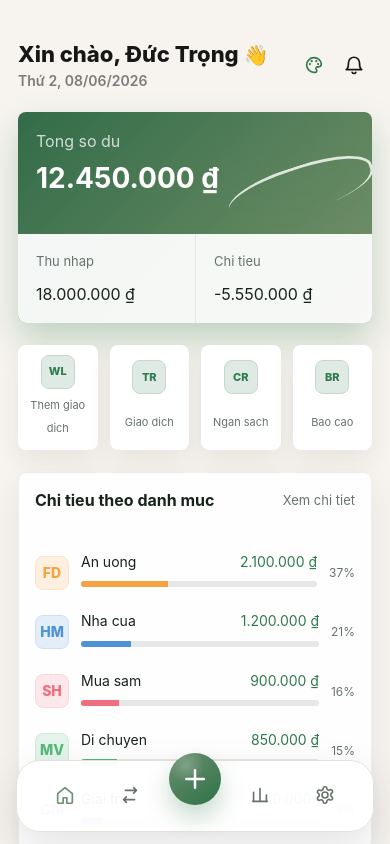
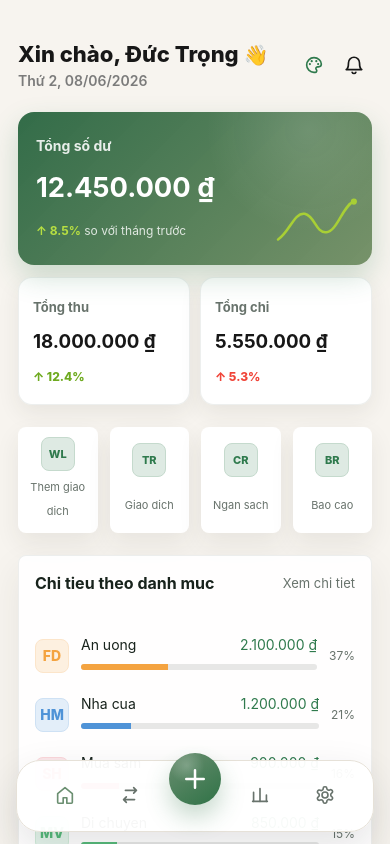
Before and after one commit to Harold-Luong/personal-hub, a React (Vite) app: page / in a window 390 px wide. Shown: the top 844 px of the page. Built offline with nearby package versions, Linux system fonts and the light colour scheme.

Commit message:
BalanceHeroCard UI

```diff
--- a/src/modules/expenses/components/dashboard/BalanceHeroCard.jsx
+++ b/src/modules/expenses/components/dashboard/BalanceHeroCard.jsx
@@ -1,25 +1,80 @@
-import AmountText from '../shared/AmountText'
+import AmountText from "../shared/AmountText";
+import { getBalanceTrendVisual } from "../../utils/getBalanceTrendVisual";
 
-export default function BalanceHeroCard({ balance = 0, expense = 0, income = 0 }) {
+export default function BalanceHeroCard({
+    balance = 0,
+    balanceTrend = -10,
+    expense = 0,
+    expenseTrend = 0,
+    income = 0,
+    incomeTrend = 0,
+}) {
+    const {
+        direction: balanceTrendDirection,
+        symbol: balanceTrendSymbol,
+        sparklinePath,
+        sparklineEndY,
+    } = getBalanceTrendVisual(balanceTrend);
+    const {
+        direction: incomeTrendDirection,
+        symbol: incomeTrendSymbol,
+    } = getBalanceTrendVisual(incomeTrend);
+    const {
+        direction: expenseTrendDirection,
+        symbol: expenseTrendSymbol,
+    } = getBalanceTrendVisual(expenseTrend);
+
     return (
         <section className="balance-hero-card">
             <div className="balance-hero-card__main">
-        <p>Tong so du</p>
+                <div className="balance-hero-card__content">
+                    <p>Tổng số dư</p>
                     <strong>
                         <AmountText amount={balance} />
                     </strong>
-        <span className="balance-hero-card__sparkline" />
+                    <span className="balance-hero-card__comparison">
+                        <b className={balanceTrendDirection}>
+                            {balanceTrendSymbol} {Math.abs(balanceTrend)}%
+                        </b>{" "}
+                        so với tháng trước
+                    </span>
                 </div>
+
+                <svg
+                    aria-hidden="true"
+                    className={`balance-hero-card__sparkline ${balanceTrendDirection}`}
+                    viewBox="0 0 80 52"
+                >
+                    <path d={sparklinePath} />
+                    <circle cx="76" cy={sparklineEndY} r="3" />
+                </svg>
+            </div>
+
             <div className="balance-hero-card__split">
-        <div>
-          <p>Thu nhap</p>
+                <div className="balance-hero-card__item">
+                    <p>Tổng thu</p>
+                    <strong>
                         <AmountText amount={income} />
+                    </strong>
+                    <span
+                        className={`balance-hero-card__trend ${incomeTrendDirection}`}
+                    >
+                        {incomeTrendSymbol} {Math.abs(incomeTrend)}%
+                    </span>
                 </div>
-        <div>
-          <p>Chi tieu</p>
-          <AmountText amount={-Math.abs(expense)} />
+
+                <div className="balance-hero-card__item">
+                    <p>Tổng chi</p>
+                    <strong>
+                        <AmountText amount={Math.abs(expense)} />
+                    </strong>
+                    <span
+                        className={`balance-hero-card__trend balance-hero-card__trend--expense ${expenseTrendDirection}`}
+                    >
+                        {expenseTrendSymbol} {Math.abs(expenseTrend)}%
+                    </span>
                 </div>
             </div>
         </section>
-  )
+    );
 }
--- a/src/modules/expenses/components/mobile/MobileDashboardView.jsx
+++ b/src/modules/expenses/components/mobile/MobileDashboardView.jsx
@@ -15,10 +15,16 @@ export default function MobileDashboardView({
     transactions,
 }) {
     const balance = summary.find((item) => item.id === "balance")?.value ?? 0;
+    const balanceTrend =
+        summary.find((item) => item.id === "balance")?.trend ?? 0;
     const income = summary.find((item) => item.id === "income")?.value ?? 0;
+    const incomeTrend =
+        summary.find((item) => item.id === "income")?.trend ?? 0;
     const expense = Math.abs(
         summary.find((item) => item.id === "expense")?.value ?? 0,
     );
+    const expenseTrend =
+        summary.find((item) => item.id === "expense")?.trend ?? 0;
 
     return (
         <div className="mobile-dashboard-view">
@@ -50,8 +56,11 @@ export default function MobileDashboardView({
 
             <BalanceHeroCard
                 balance={balance}
+                balanceTrend={balanceTrend}
                 expense={expense}
+                expenseTrend={expenseTrend}
                 income={income}
+                incomeTrend={incomeTrend}
             />
             <MobileQuickActions />
             <CategorySpendingCard
--- a/src/modules/expenses/data/mockExpenses.js
+++ b/src/modules/expenses/data/mockExpenses.js
@@ -19,7 +19,7 @@ export const mockSummary = [
     id: 'expense',
     label: 'Tong chi tieu',
     value: 5550000,
-    trend: -5.3,
+    trend: 5.3,
     tone: 'danger',
     icon: 'card',
   },
--- a/src/modules/expenses/styles/expenses/_cards.scss
+++ b/src/modules/expenses/styles/expenses/_cards.scss
@@ -1,65 +1,150 @@
 .balance-hero-card {
-  background:
-    linear-gradient(135deg, var(--expense-hero-start), var(--expense-hero-end)),
-    radial-gradient(circle at 78% 18%, rgba(255, 255, 255, 0.28), transparent 26%);
-  border-radius: 8px;
-  box-shadow: 0 16px 34px color-mix(in srgb, var(--expense-active-strong) 28%, transparent);
-  color: white;
-  overflow: hidden;
+  display: grid;
+  gap: 12px;
 }
 
-.balance-hero-card .amount-text {
+.balance-hero-card__main .amount-text {
   color: inherit;
 }
 
 .balance-hero-card__main {
-  min-height: 122px;
-  padding: 18px;
+  background:
+    radial-gradient(circle at 82% 12%, rgba(255, 255, 255, 0.12), transparent 32%),
+    linear-gradient(135deg, var(--expense-hero-start), var(--expense-hero-end));
+  border-radius: 16px;
+  box-shadow: 0 12px 28px color-mix(in srgb, var(--expense-active-strong) 22%, transparent);
+  color: white;
+  min-height: 148px;
+  overflow: hidden;
+  padding: 22px 18px;
   position: relative;
 }
 
-.balance-hero-card__main p,
-.balance-hero-card__split p {
-  color: rgba(255, 255, 255, 0.76);
-  margin: 0 0 10px;
+.balance-hero-card__content {
+  position: relative;
+  z-index: 1;
+}
+
+.balance-hero-card__main p {
+  color: rgba(255, 255, 255, 0.88);
+  font-size: 14px;
+  font-weight: 700;
+  margin: 0 0 16px;
 }
 
 .balance-hero-card__main strong {
   display: block;
-  font-size: 28px;
+  font-size: clamp(26px, 7vw, 31px);
   line-height: 1.1;
 }
 
+.balance-hero-card__comparison {
+  color: rgba(255, 255, 255, 0.82);
+  display: block;
+  font-size: 12px;
+  margin-top: 16px;
+}
+
+.balance-hero-card__comparison b.is-up {
+  color: #b7df42;
+}
+
+.balance-hero-card__comparison b.is-down {
+  color: #ff8b7f;
+}
+
+.balance-hero-card__comparison b.is-flat {
+  color: rgba(255, 255, 255, 0.88);
+}
+
 .balance-hero-card__sparkline {
-  border: solid rgba(255, 255, 255, 0.8);
-  border-width: 3px 3px 0 0;
-  border-radius: 46%;
-  bottom: 22px;
-  height: 46px;
+  bottom: 18px;
+  height: 54px;
   position: absolute;
-  right: -4px;
-  transform: rotate(-18deg);
-  width: 150px;
+  right: 14px;
+  width: 82px;
+}
+
+.balance-hero-card__sparkline.is-up {
+  color: #a8cf35;
+}
+
+.balance-hero-card__sparkline.is-down {
+  color: #ff7468;
+}
+
+.balance-hero-card__sparkline.is-flat {
+  color: rgba(255, 255, 255, 0.72);
+}
+
+.balance-hero-card__sparkline path {
+  fill: none;
+  stroke: currentColor;
+  stroke-linecap: round;
+  stroke-width: 2.5;
+}
+
+.balance-hero-card__sparkline circle {
+  fill: currentColor;
 }
 
 .balance-hero-card__split {
-  background: color-mix(in srgb, var(--expense-surface-solid) 94%, transparent);
-  color: var(--expense-text);
   display: grid;
+  gap: 10px;
   grid-template-columns: 1fr 1fr;
 }
 
-.balance-hero-card__split>div {
-  padding: 16px 18px;
+.balance-hero-card__item {
+  background: color-mix(in srgb, var(--expense-surface-solid) 96%, transparent);
+  border: 1px solid var(--expense-border);
+  border-radius: 14px;
+  box-shadow: 0 8px 22px var(--expense-shadow);
+  min-width: 0;
+  padding: 18px 14px 16px;
 }
 
-.balance-hero-card__split>div+div {
-  border-left: 1px solid var(--expense-border);
+.balance-hero-card__item p {
+  color: var(--expense-muted);
+  font-size: 13px;
+  font-weight: 700;
+  margin: 0 0 12px;
 }
 
-.balance-hero-card__split p {
+.balance-hero-card__item strong {
+  display: block;
+  font-size: clamp(16px, 4.8vw, 20px);
+  line-height: 1.2;
+}
+
+.balance-hero-card__item strong .amount-text {
+  color: var(--expense-heading);
+}
+
+.balance-hero-card__trend {
+  display: block;
+  font-size: 12px;
+  font-weight: 800;
+  margin-top: 12px;
+}
+
+.balance-hero-card__trend.is-up {
+  color: #6eaa1f;
+}
+
+.balance-hero-card__trend.is-down {
+  color: #f04438;
+}
+
+.balance-hero-card__trend.is-flat {
   color: var(--expense-muted);
-  font-size: 13px;
+}
+
+.balance-hero-card__trend--expense.is-up {
+  color: #f04438;
+}
+
+.balance-hero-card__trend--expense.is-down {
+  color: #6eaa1f;
 }
 
 .summary-card-list {
--- /dev/null
+++ b/src/modules/expenses/utils/getBalanceTrendVisual.js
@@ -0,0 +1,34 @@
+const trendVisuals = {
+    up: {
+        direction: "is-up",
+        symbol: "\u2191",
+        sparklinePath:
+            "M2 45 C13 38 18 18 28 20 C38 22 39 39 49 38 C60 37 65 12 76 8",
+        sparklineEndY: 8,
+    },
+    down: {
+        direction: "is-down",
+        symbol: "\u2193",
+        sparklinePath:
+            "M2 8 C13 14 18 34 28 32 C38 30 42 16 51 22 C61 28 66 43 76 46",
+        sparklineEndY: 46,
+    },
+    flat: {
+        direction: "is-flat",
+        symbol: "\u2192",
+        sparklinePath: "M2 27 C14 23 23 30 34 26 C46 22 57 30 76 26",
+        sparklineEndY: 26,
+    },
+};
+
+export function getBalanceTrendVisual(trend = 0) {
+    if (trend > 0) {
+        return trendVisuals.up;
+    }
+
+    if (trend < 0) {
+        return trendVisuals.down;
+    }
+
+    return trendVisuals.flat;
+}
```
Lines whose indentation alone changed are shown as unchanged.
